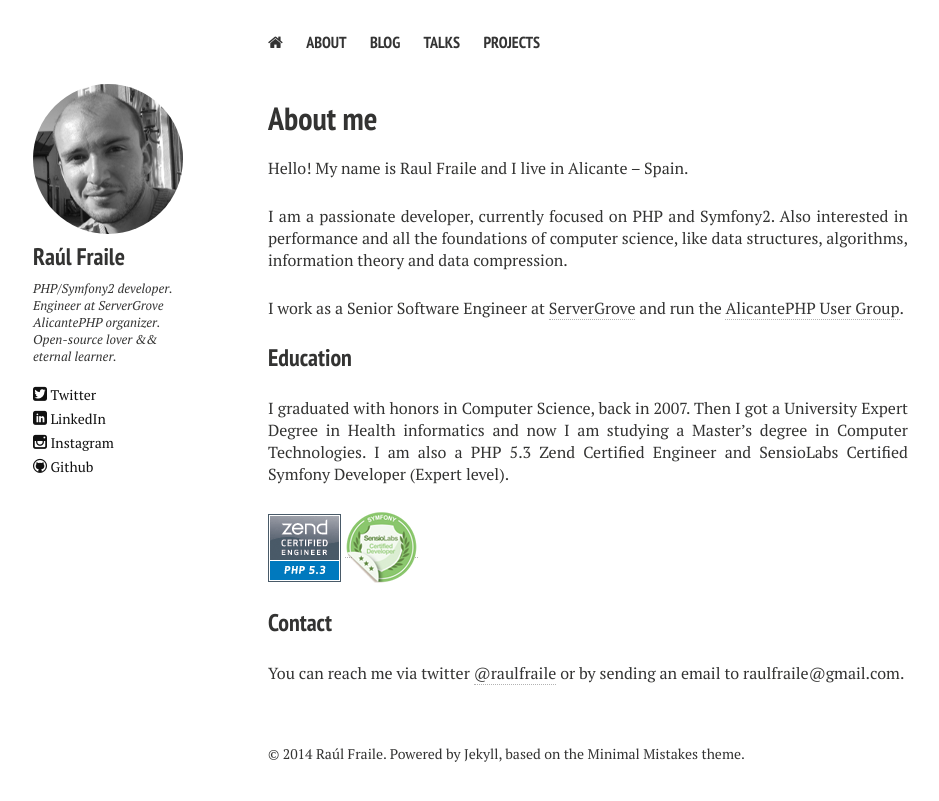
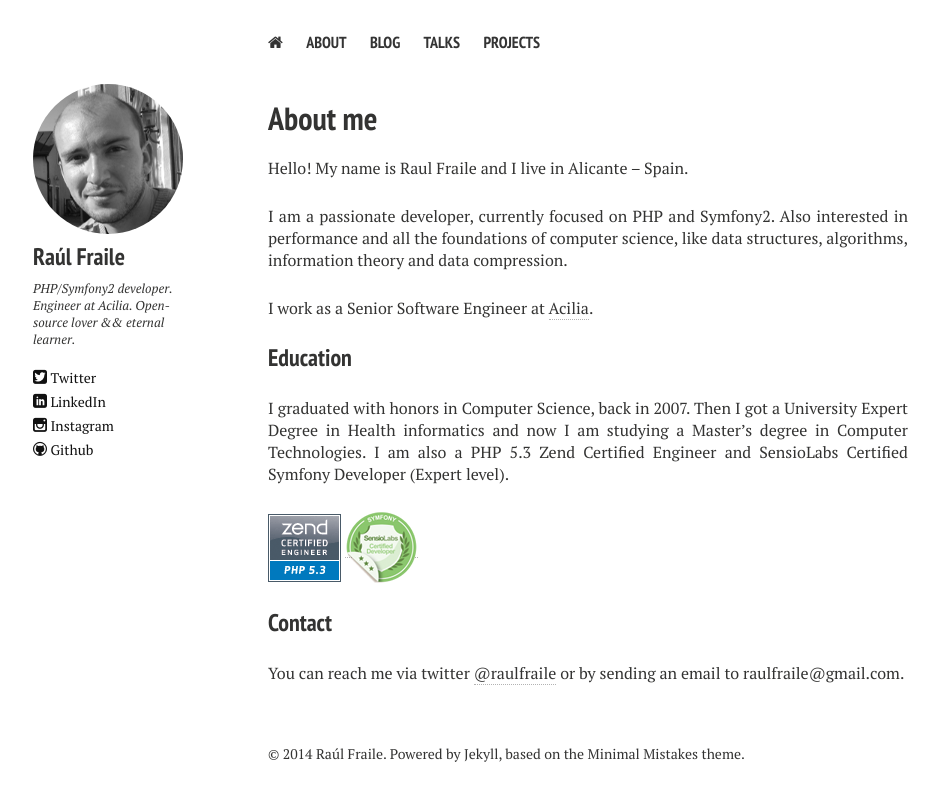
Before and after one commit to raulfraile/raulfraile.github.io, a Jekyll site: the page built from about.md, in a window 1280 px wide. Shown: the top 801 px of the page, without its empty margins (52-991 px from the left). Built offline with Jekyll 4.4.1, drawn with Linux system fonts in a browser that asks for light colours; nearby versions of some CDN libraries.

Commit message:
Small updates

```diff
--- a/_includes/_author-bio.html
+++ b/_includes/_author-bio.html
@@ -2,8 +2,7 @@
 <h3>{{ site.owner.name }}</h3>
 <p>
     PHP/Symfony2 developer.
-    Engineer at <a href="http://servergrove.com" target="_blank">ServerGrove</a>
-    <a href="http://alicantephp.es">AlicantePHP</a> organizer.
+    Engineer at <a href="http://acilia.es/" target="_blank">Acilia</a>.
     Open-source lover && eternal learner.
 </p>
 {% if site.owner.twitter %}<a href="http://twitter.com/{{ site.owner.twitter }}" class="author-social" target="_blank"><i class="icon-twitter"></i> Twitter</a>{% endif %}
--- a/about.md
+++ b/about.md
@@ -15,7 +15,7 @@ Hello! My name is Raul Fraile and I live in Alicante – Spain.
 
 I am a passionate developer, currently focused on PHP and Symfony2. Also interested in performance and all the foundations of computer science, like data structures, algorithms, information theory and data compression.
 
-I work as a Senior Software Engineer at [ServerGrove](http://servergrove.com) and run the [AlicantePHP User Group](http://alicantephp.es).
+I work as a Senior Software Engineer at [Acilia](http://acilia.es/).
 
 ### Education
 
```
